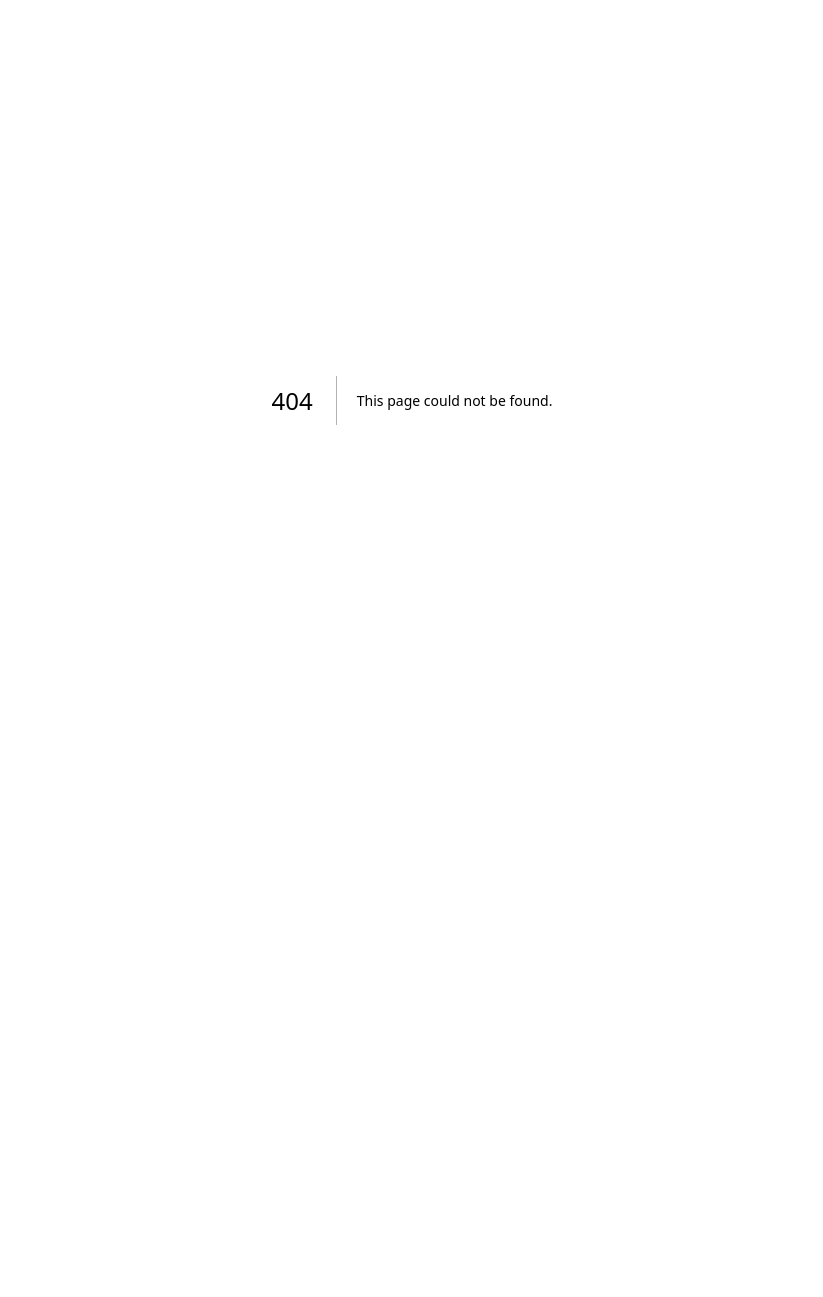
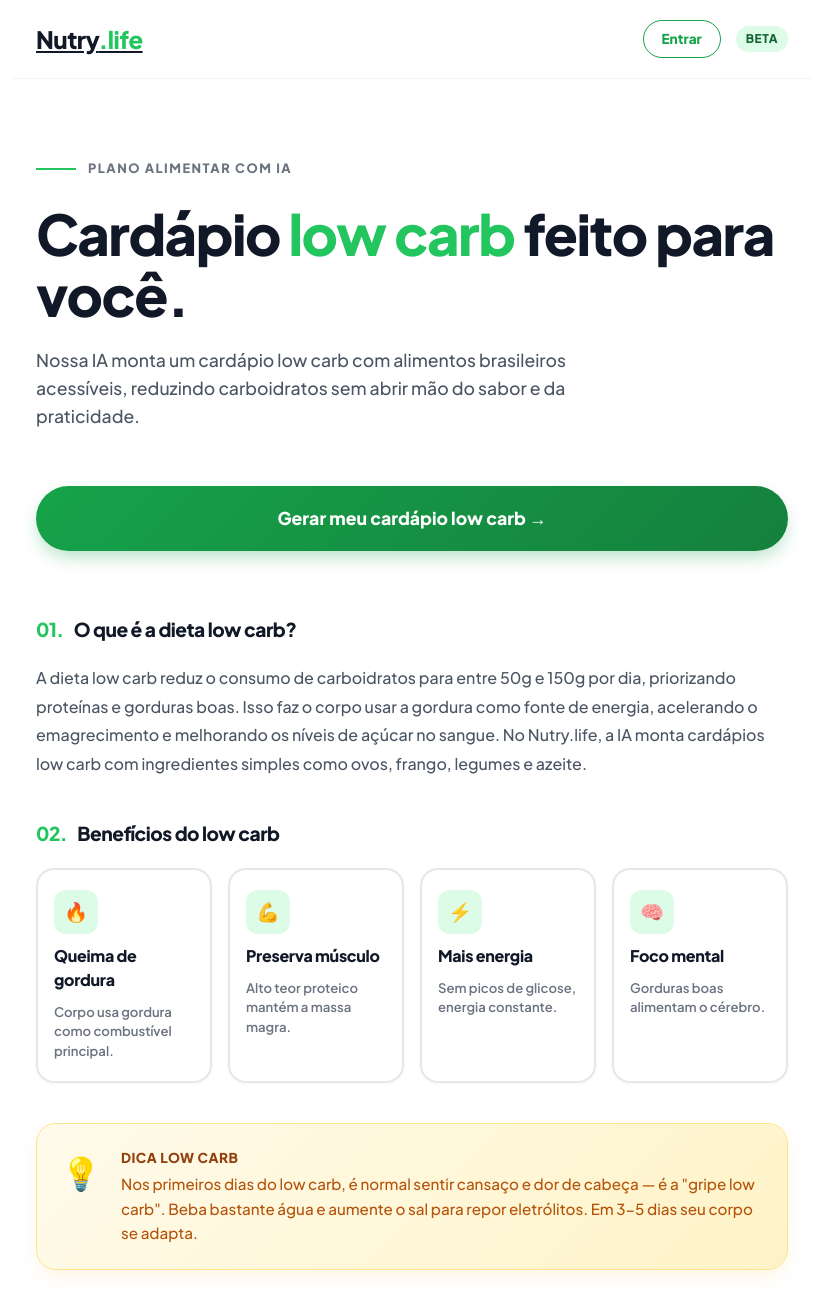
Before and after one commit to elevanceseguros/Nutri, a Next.js app: page /cardapio-low-carb in a window 1280 px wide. Before the commit this address had no page. Shown: the top 1297 px of the page, without its empty margins (228-1051 px from the left). Before the commit the page ends 800 px from the top, so only its background shows below. Built offline with nearby package versions, Linux system fonts and the light colour scheme.

Commit message:
Add Cardápio Low Carb page with metadata

```diff
--- /dev/null
+++ b/src/app/cardapio-low-carb/page.tsx
@@ -0,0 +1,147 @@
+import type { Metadata } from "next";
+import Link from "next/link";
+import styles from "../page.module.css";
+
+export const metadata: Metadata = {
+  title: "Cardápio Low Carb — Plano Alimentar com IA | Nutry.life",
+  description: "Monte seu cardápio low carb personalizado com IA. Receitas brasileiras com poucos carboidratos, modo de preparo e substituição de ingredientes. Grátis.",
+  keywords: "cardápio low carb, dieta low carb, cardápio low carb semanal, receitas low carb brasileiras",
+  openGraph: {
+    title: "Cardápio Low Carb — Nutry.life",
+    description: "Monte seu cardápio low carb personalizado em segundos com IA.",
+    url: "https://nutry.life/cardapio-low-carb",
+  },
+};
+
+export default function CardapioLowCarb() {
+  return (
+    <>
+      <header className={styles.header}>
+        <Link href="/" className={styles.logo}>Nutry<span className={styles.logoAccent}>.life</span></Link>
+        <div style={{ display: 'flex', gap: '15px', alignItems: 'center' }}>
+          <Link href="/login" className={styles.btnEntrar}>Entrar</Link>
+          <div className={styles.badge}>Beta</div>
+        </div>
+      </header>
+
+      <main className={styles.main}>
+        <div className="fade-up">
+          <div className={styles.heroEyebrow}>
+            <div className={styles.heroLine} />
+            <span className={styles.heroEyebrowText}>Plano Alimentar com IA</span>
+          </div>
+          <h1 className={styles.heroTitle}>
+            Cardápio <em className={styles.heroEm}>low carb</em> feito para você.
+          </h1>
+          <p className={styles.heroSub}>
+            Nossa IA monta um cardápio low carb com alimentos brasileiros acessíveis, reduzindo carboidratos sem abrir mão do sabor e da praticidade.
+          </p>
+          <Link href="/" className={styles.btnPrimary} style={{ display: 'block', textAlign: 'center', textDecoration: 'none', marginBottom: '4rem' }}>
+            Gerar meu cardápio low carb →
+          </Link>
+
+          <div className={styles.qBlock}>
+            <div className={styles.qLabelRow}>
+              <span className={styles.qNum}>01.</span>
+              <span className={styles.qLabel}>O que é a dieta low carb?</span>
+            </div>
+            <p style={{ color: '#4b5563', lineHeight: 1.8, fontSize: '1rem', fontWeight: 500 }}>
+              A dieta low carb reduz o consumo de carboidratos para entre 50g e 150g por dia, priorizando proteínas e gorduras boas. Isso faz o corpo usar a gordura como fonte de energia, acelerando o emagrecimento e melhorando os níveis de açúcar no sangue. No Nutry.life, a IA monta cardápios low carb com ingredientes simples como ovos, frango, legumes e azeite.
+            </p>
+          </div>
+
+          <div className={styles.qBlock}>
+            <div className={styles.qLabelRow}>
+              <span className={styles.qNum}>02.</span>
+              <span className={styles.qLabel}>Benefícios do low carb</span>
+            </div>
+            <div className={styles.qGrid}>
+              {[
+                { num: "🔥", title: "Queima de gordura", desc: "Corpo usa gordura como combustível principal." },
+                { num: "💪", title: "Preserva músculo", desc: "Alto teor proteico mantém a massa magra." },
+                { num: "⚡", title: "Mais energia", desc: "Sem picos de glicose, energia constante." },
+                { num: "🧠", title: "Foco mental", desc: "Gorduras boas alimentam o cérebro." },
+              ].map((item) => (
+                <div key={item.num} className={styles.qBtn} style={{ cursor: 'default' }}>
+                  <span className={styles.qBtnIcon} style={{ background: '#dcfce7', color: '#16a34a', fontWeight: 800, fontSize: '1.2rem' }}>{item.num}</span>
+                  <span className={styles.qBtnLabel}>{item.title}</span>
+                  <span className={styles.qBtnSub}>{item.desc}</span>
+                </div>
+              ))}
+            </div>
+          </div>
+
+          <div className={styles.tipCard}>
+            <div className={styles.tipIcon}>💡</div>
+            <div>
+              <div className={styles.tipTitle}>Dica low carb</div>
+              <div className={styles.tipText}>
+                Nos primeiros dias do low carb, é normal sentir cansaço e dor de cabeça — é a "gripe low carb". Beba bastante água e aumente o sal para repor eletrólitos. Em 3-5 dias seu corpo se adapta.
+              </div>
+            </div>
+          </div>
+
+          <div className={styles.qBlock}>
+            <div className={styles.qLabelRow}>
+              <span className={styles.qNum}>03.</span>
+              <span className={styles.qLabel}>Macros do cardápio low carb</span>
+            </div>
+            <div className={styles.macrosCard}>
+              {[
+                { val: "1800", lbl: "kcal" },
+                { val: "150g", lbl: "proteína" },
+                { val: "80g", lbl: "carbs" },
+                { val: "100g", lbl: "gorduras" },
+              ].map((m) => (
+                <div key={m.lbl} className={styles.macroItem}>
+                  <span className={styles.macroVal}>{m.val}</span>
+                  <span className={styles.macroLbl}>{m.lbl}</span>
+                </div>
+              ))}
+            </div>
+          </div>
+
+          <div className={styles.qBlock}>
+            <div className={styles.qLabelRow}>
+              <span className={styles.qNum}>04.</span>
+              <span className={styles.qLabel}>Perguntas frequentes</span>
+            </div>
+            <div style={{ display: 'flex', flexDirection: 'column', gap: '1rem' }}>
+              {[
+                { q: "Posso comer arroz e feijão no low carb?", a: "O arroz e feijão são limitados no low carb tradicional. Nossa IA substitui por opções como couve-flor, abobrinha e outros legumes de baixo índice glicêmico." },
+                { q: "Low carb é igual a keto?", a: "Não. O keto é mais restritivo, com menos de 50g de carbs por dia. O low carb é mais flexível e sustentável para o dia a dia brasileiro." },
+                { q: "Quanto tempo para ver resultados?", a: "A maioria das pessoas nota diferença na balança e no inchaço já na primeira semana, pois o corpo elimina o excesso de água retida pelos carboidratos." },
+                { q: "Funciona para quem treina?", a: "Sim! Nossa IA adapta o cardápio low carb para objetivos de emagrecimento ou ganho de massa muscular." },
+              ].map((faq, i) => (
+                <div key={i} style={{ background: 'white', border: '1px solid #e5e7eb', borderRadius: '16px', padding: '1.25rem 1.5rem', boxShadow: '0 1px 4px rgba(0,0,0,0.04)' }}>
+                  <div style={{ fontWeight: 800, color: '#111827', marginBottom: '6px', fontSize: '1rem' }}>❓ {faq.q}</div>
+                  <div style={{ color: '#6b7280', fontSize: '0.95rem', lineHeight: 1.6, fontWeight: 500 }}>{faq.a}</div>
+                </div>
+              ))}
+            </div>
+          </div>
+
+          <div className={styles.premiumBanner}>
+            <div className={styles.premiumBadgeTop}>✦ GRÁTIS PARA COMEÇAR</div>
+            <div className={styles.premiumHeader}>
+              <h2>Crie seu cardápio low carb agora</h2>
+              <p>Sem cadastro, sem cartão. Grátis para começar.</p>
+            </div>
+            <Link href="/" className={styles.premiumBtn} style={{ textDecoration: 'none', display: 'block' }}>
+              Gerar meu cardápio low carb →
+            </Link>
+            <p className={styles.premiumFootnote}>Sem compromisso. 100% grátis.</p>
+          </div>
+        </div>
+      </main>
+
+      <script type="application/ld+json" dangerouslySetInnerHTML={{ __html: JSON.stringify({
+        "@context": "https://schema.org", "@type": "FAQPage",
+        "mainEntity": [
+          { "@type": "Question", "name": "Posso comer arroz e feijão no low carb?", "acceptedAnswer": { "@type": "Answer", "text": "O arroz e feijão são limitados. Nossa IA substitui por opções de baixo índice glicêmico." } },
+          { "@type": "Question", "name": "Low carb é igual a keto?", "acceptedAnswer": { "@type": "Answer", "text": "Não. O keto é mais restritivo. O low carb é mais flexível e sustentável." } },
+        ]
+      })}} />
+    </>
+  );
+}
```
